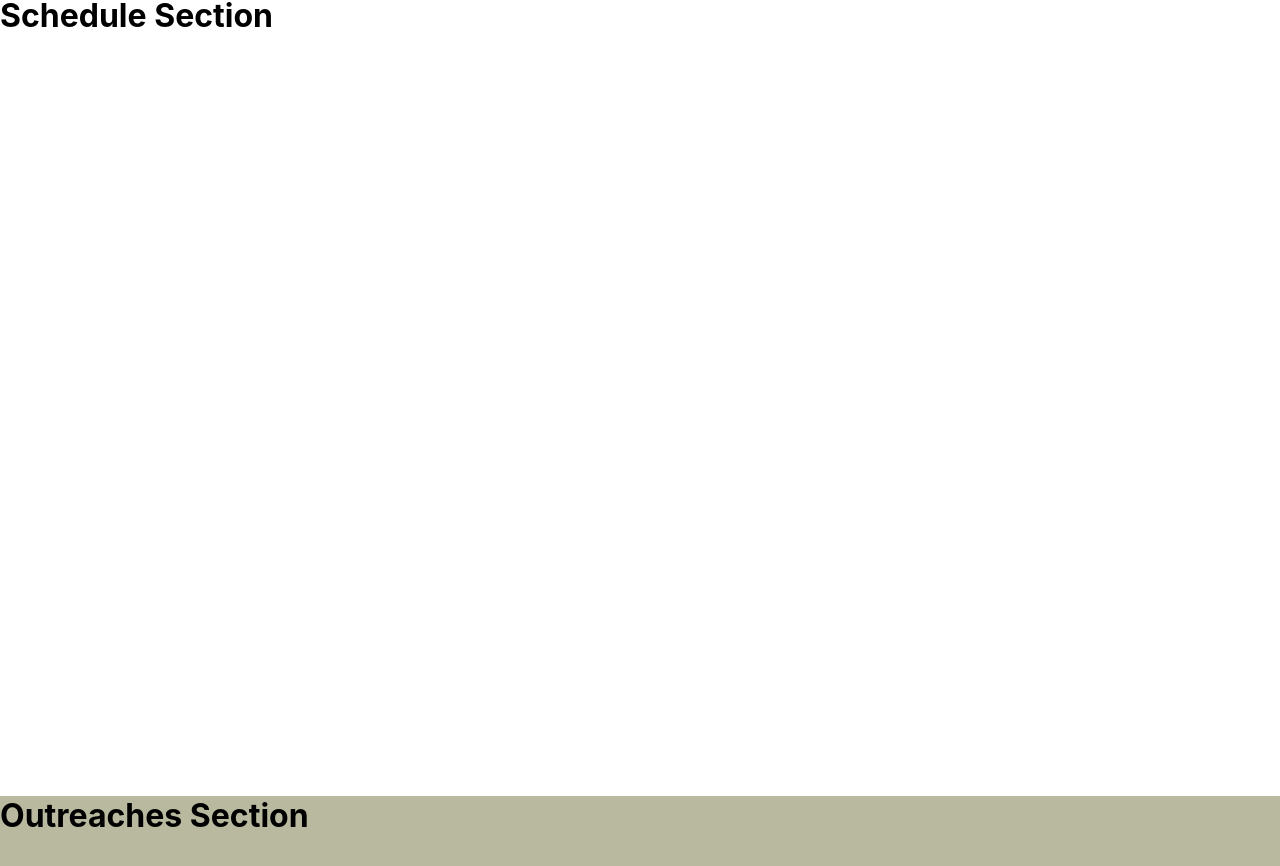
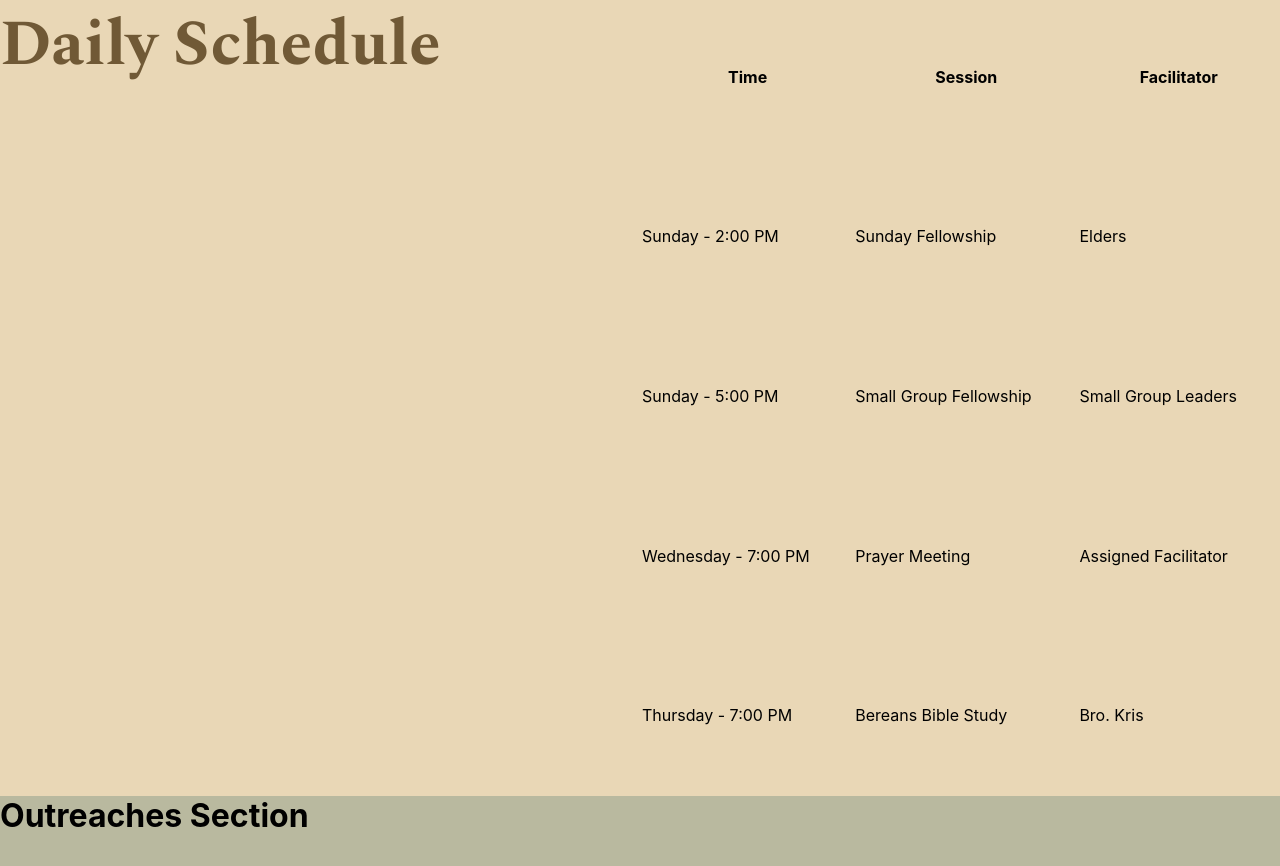
Before and after one commit to ornops/react-apologia-website, a React (Create React App) app: page / in a window 1280 px wide. Shown: the part 3204-4070 px from the top of the page. Built offline with nearby package versions, Linux system fonts and the light colour scheme.

Commit message:
Created contents for Schedule section

```diff
--- a/src/components/4-sermon-section/sermon-section.styles.css
+++ b/src/components/4-sermon-section/sermon-section.styles.css
@@ -1,5 +1,4 @@
 .event-section{
-
     display: flex;
     justify-content: center;
     flex-direction: column;
--- a/src/components/5-schedule-section/schedule-section.component.jsx
+++ b/src/components/5-schedule-section/schedule-section.component.jsx
@@ -3,8 +3,35 @@ import './schedule-section.styles.css'
 const ScheduleSection = () =>{
 
     return(
-        <div className="section-container">
-            <h1>Schedule Section</h1>
+        <div className="section-container schedule-section">
+            <h1 className='section-header-text'>Daily Schedule</h1>
+            <table className='schedule-table'>
+                <tr>
+                    <th>Time</th>
+                    <th>Session</th>
+                    <th>Facilitator</th>
+                </tr>
+                <tr>
+                    <td>Sunday - 2:00 PM</td>
+                    <td>Sunday Fellowship</td>
+                    <td>Elders</td>
+                </tr>
+                <tr>
+                    <td>Sunday - 5:00 PM</td>
+                    <td>Small Group Fellowship</td>
+                    <td>Small Group Leaders</td>
+                </tr>
+                <tr>
+                    <td>Wednesday - 7:00 PM</td>
+                    <td>Prayer Meeting</td>
+                    <td>Assigned Facilitator</td>
+                </tr>
+                <tr>
+                    <td>Thursday - 7:00 PM</td>
+                    <td>Bereans Bible Study</td>
+                    <td>Bro. Kris</td>
+                </tr>
+            </table>
         </div>
     )
 }
--- a/src/components/5-schedule-section/schedule-section.styles.css
+++ b/src/components/5-schedule-section/schedule-section.styles.css
@@ -1,3 +1,11 @@
 .schedule-section{
-    background-color: rgb(252, 252, 242);
+    background-color: #E9D7B6;
+    display: flex;
 }
+.schedule-section h1{
+    color: #705936;
+    width: 50%;
+}
+.schedule-section .schedule-table{
+    width: 50%;
+}
```
